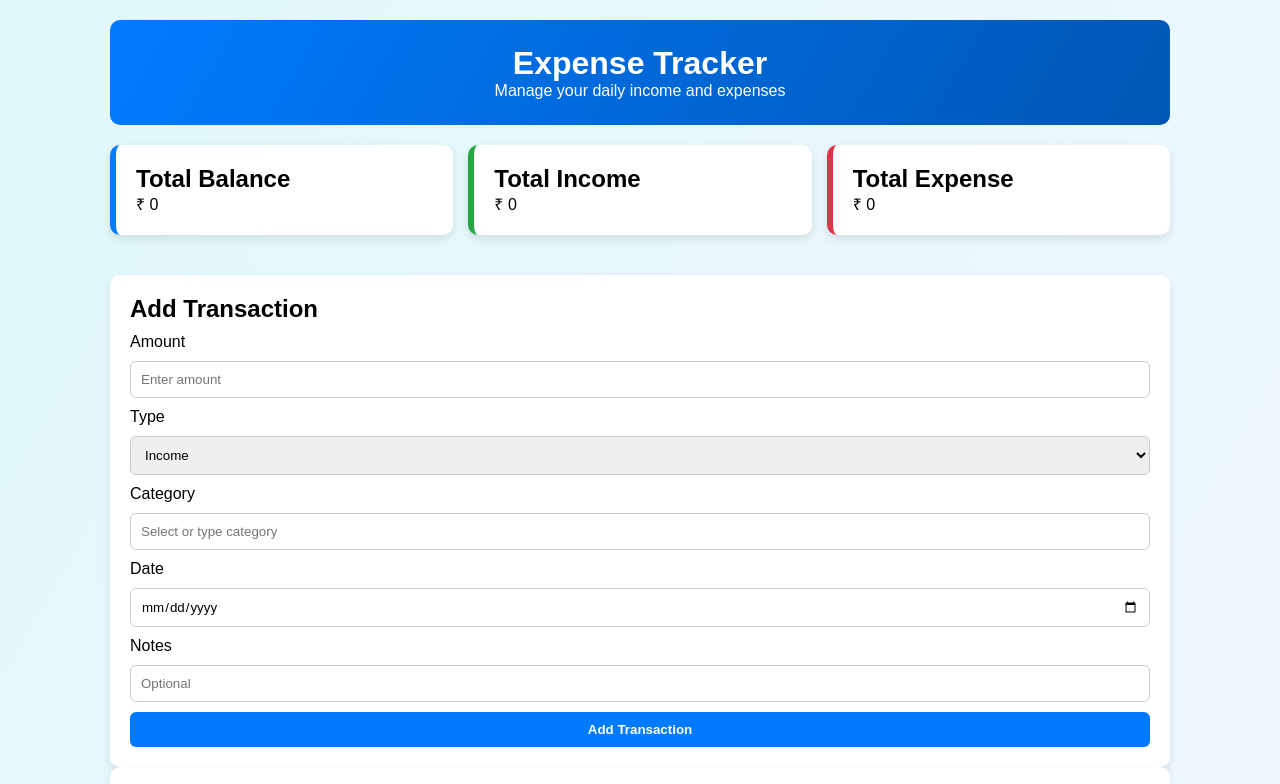
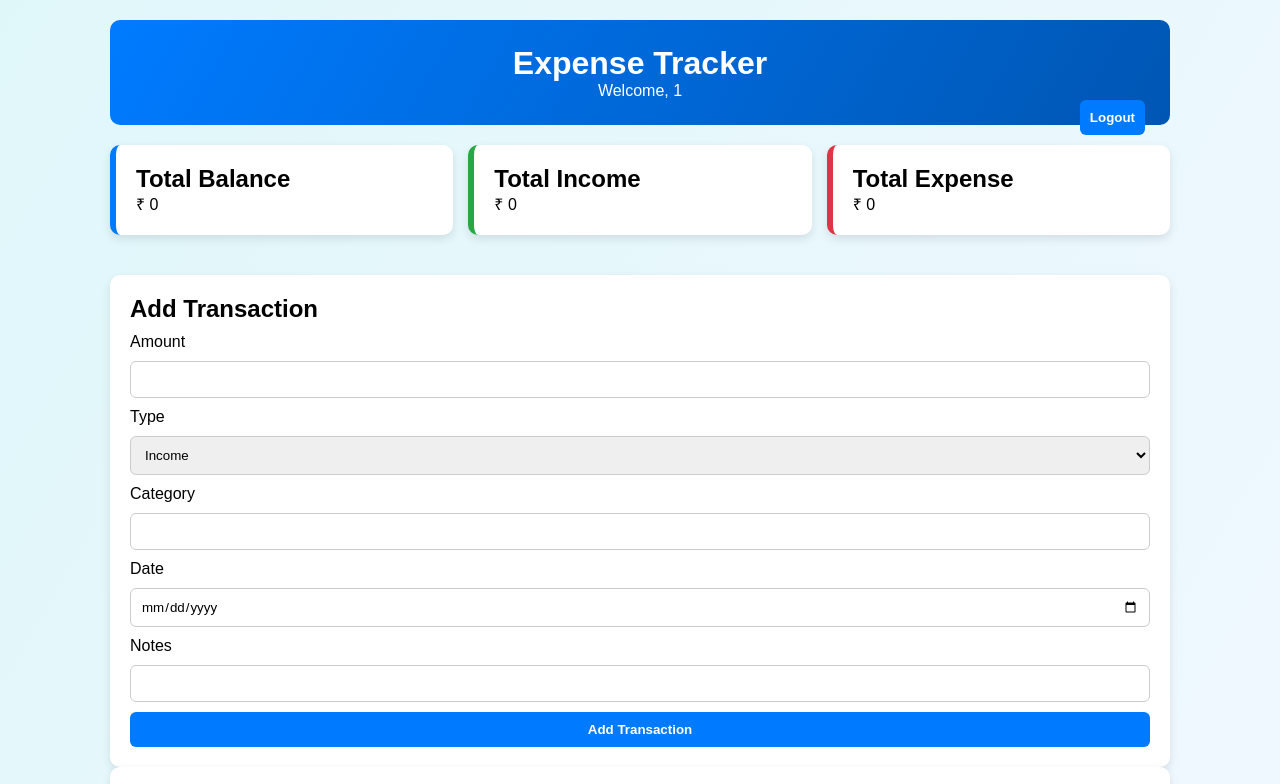
Before and after one commit to Sachin110468/web-tech-project, a plain HTML site: page index.html in a window 1280 px wide. Shown: the top 784 px of the page. Drawn offline with nearby package versions, Linux system fonts and the light colour scheme; sample sign-in values are in the browser's storage.

Commit message:
Update index.html
update a ui

```diff
--- a/index.html
+++ b/index.html
@@ -3,19 +3,28 @@
 <head>
 <meta charset="UTF-8">
 <meta name="viewport" content="width=device-width, initial-scale=1.0">
-<title>Expense Tracker</title>
+<title>Expense Tracker Dashboard</title>
 <link rel="stylesheet" href="css/style.css">
 </head>
 
 <body>
 
+
+<script>
+if (!localStorage.getItem("userId")) {
+    alert("Please login first");
+    window.location.href = "login.html";
+}
+</script>
+
 <div class="container">
 
 <header class="header">
 <h1>Expense Tracker</h1>
-<p>Manage your daily income and expenses</p>
+<p id="welcomeUser"></p>
+
+<button onclick="logout()" style="float:right;">Logout</button>
 </header>
-
 
 <section class="grid">
 
@@ -36,10 +45,7 @@
 
 </section>
 
-
-<section class="grid" id="category-cards">
-</section>
-
+<section class="grid" id="category-cards"></section>
 
 <section class="card">
 <h2>Add Transaction</h2>
@@ -47,7 +53,7 @@
 <form id="transaction-form">
 
 <label>Amount</label>
-<input type="number" id="amount" placeholder="Enter amount" required>
+<input type="number" id="amount" required>
 
 <label>Type</label>
 <select id="type">
@@ -56,7 +62,7 @@
 </select>
 
 <label>Category</label>
-<input type="text" id="category" list="category-options" placeholder="Select or type category" required>
+<input type="text" id="category" list="category-options" required>
 
 <datalist id="category-options">
 <option value="Food">
@@ -74,28 +80,27 @@
 <input type="date" id="date">
 
 <label>Notes</label>
-<input type="text" id="notes" placeholder="Optional">
+<input type="text" id="notes">
 
 <button type="submit">Add Transaction</button>
 
 </form>
 </section>
 
-<!-- TRANSACTIONS -->
 <section class="card">
 <h2>Recent Transactions</h2>
 <ul id="transaction-list"></ul>
 </section>
 
-
 <section class="card">
 <h2>Category Summary</h2>
 <p id="category-summary"></p>
 
+<div style="width:300px; margin:auto;">
+<canvas id="myChart"></canvas>
+</div>
 
-<canvas id="myChart"></canvas>
 </section>
-
 
 <section class="card">
 <button onclick="downloadData()">Download Data</button>
@@ -108,8 +113,19 @@
 </div>
 
 <script src="https://cdn.jsdelivr.net/npm/chart.js"></script>
+<script src="js/script.js"></script>
 
-<script src="js/script.js"></script>
+<script>
+
+function logout() {
+    localStorage.removeItem("userId");
+    window.location.href = "login.html";
+}
+
+
+document.getElementById("welcomeUser").innerText =
+    "Welcome, " + localStorage.getItem("userId");
+</script>
 
 </body>
 </html>
```
